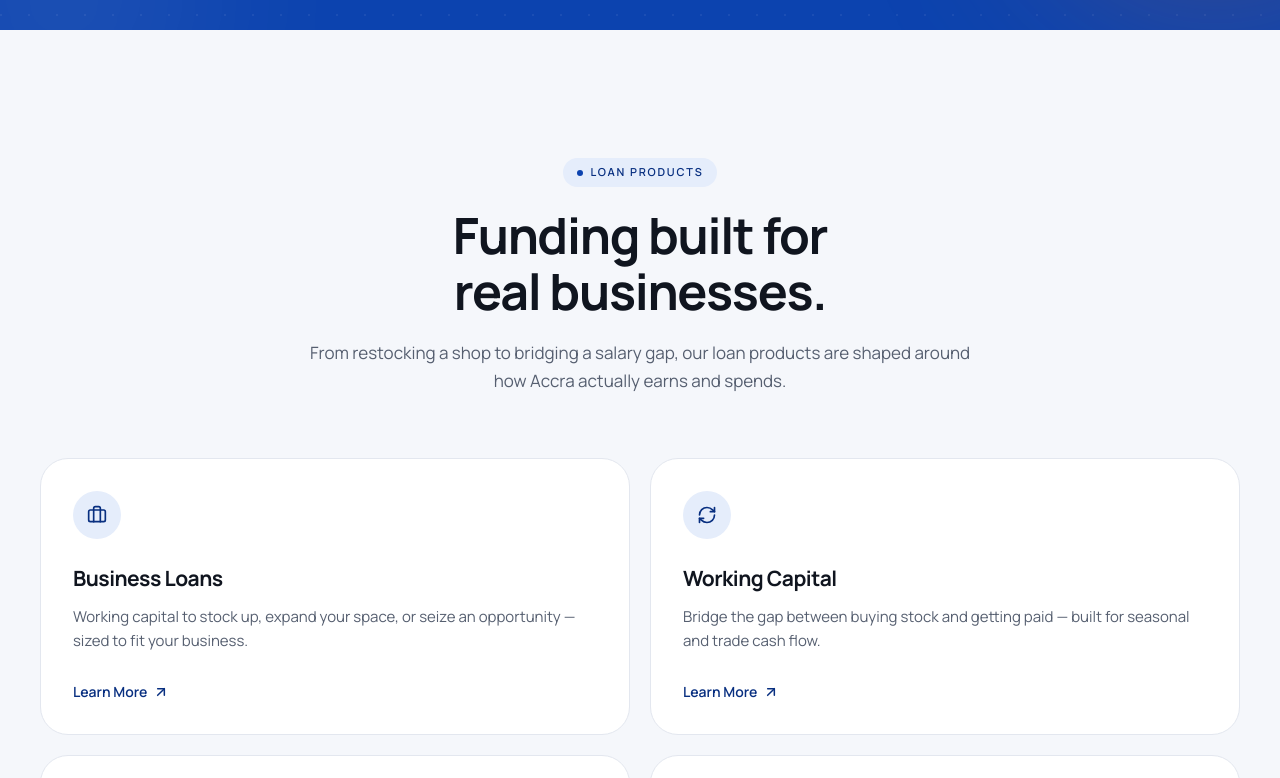
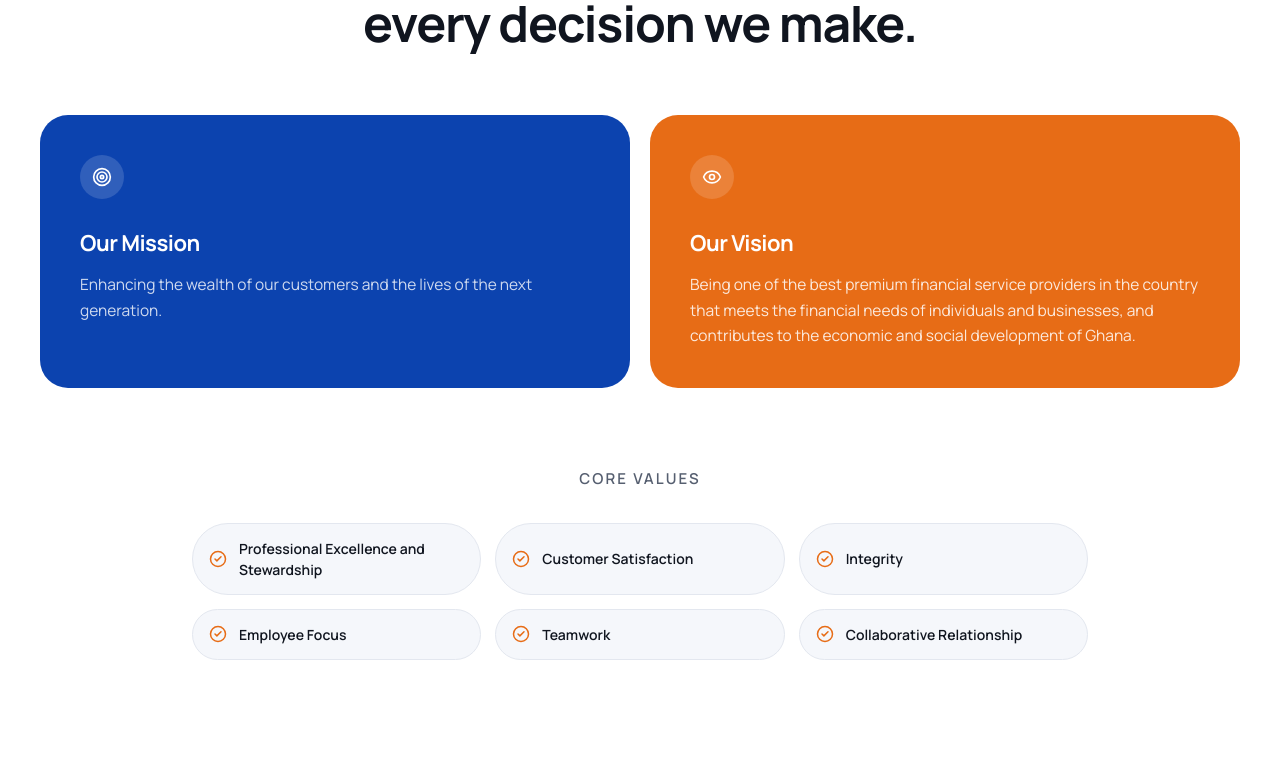
Before and after one commit to kwasiadabo/Dara2, a React (Vite) app: page / in a window 1280 px wide. Shown: the part 1963-2741 px from the top of the page. Built offline with nearby package versions, Linux system fonts and the light colour scheme.

Commit message:
first commit

```diff
--- a/src/components/layout/announcement-bar.tsx
+++ b/src/components/layout/announcement-bar.tsx
@@ -18,7 +18,7 @@ export function AnnouncementBar() {
         >
           <Container className="flex items-center justify-center gap-3 py-2.5 text-center">
             <p className="text-[13px] font-medium leading-snug text-white/90">
-              Simple financial solutions built for individuals and businesses in Ghana.
+              A locally owned lending house in Achimota, Accra — clear terms, fast decisions.
             </p>
             <button
               type="button"
--- a/src/components/layout/logo.tsx
+++ b/src/components/layout/logo.tsx
@@ -1,5 +1,5 @@
 import { cn } from "@/lib/utils";
-import logoIcon from "@/assets/brand/logo-icon.png";
+import logoIcon from "@/assets/brand/logo-mark.png";
 
 export function Logo({ className, dark = false }: { className?: string; dark?: boolean }) {
   return (
--- /dev/null
+++ b/src/components/sections/mission-vision.tsx
@@ -0,0 +1,84 @@
+import { motion } from "framer-motion";
+import { Target, Eye, CheckCircle2 } from "lucide-react";
+import { Container } from "@/components/ui/container";
+import { SectionHeading } from "@/components/ui/section-heading";
+import { mission, vision, coreValues } from "@/data/about";
+import { fadeUp, staggerChildren, viewportOnce } from "@/lib/motion";
+
+export function MissionVision() {
+  return (
+    <section className="bg-bg py-24 lg:py-32">
+      <Container>
+        <SectionHeading
+          eyebrow="About Dara"
+          title="The principles behind every decision we make."
+          align="center"
+          className="mx-auto max-w-2xl"
+        />
+
+        <motion.div
+          variants={staggerChildren(0.1)}
+          initial="hidden"
+          whileInView="visible"
+          viewport={viewportOnce}
+          className="mt-16 grid grid-cols-1 gap-5 lg:grid-cols-2"
+        >
+          <motion.div
+            id="our-mission"
+            variants={fadeUp}
+            className="rounded-[1.75rem] bg-primary p-9 text-white lg:p-10"
+          >
+            <span className="flex h-11 w-11 items-center justify-center rounded-full bg-white/15">
+              <Target className="h-5 w-5" strokeWidth={2} />
+            </span>
+            <h3 className="mt-7 text-[22px] font-bold tracking-tight">Our Mission</h3>
+            <p className="mt-3 text-[15.5px] leading-relaxed text-white/80">{mission}</p>
+          </motion.div>
+
+          <motion.div
+            id="our-vision"
+            variants={fadeUp}
+            className="rounded-[1.75rem] bg-accent p-9 text-white lg:p-10"
+          >
+            <span className="flex h-11 w-11 items-center justify-center rounded-full bg-white/15">
+              <Eye className="h-5 w-5" strokeWidth={2} />
+            </span>
+            <h3 className="mt-7 text-[22px] font-bold tracking-tight">Our Vision</h3>
+            <p className="mt-3 text-[15.5px] leading-relaxed text-white/85">{vision}</p>
+          </motion.div>
+        </motion.div>
+
+        <div id="core-values" className="mt-20">
+          <motion.h3
+            variants={fadeUp}
+            initial="hidden"
+            whileInView="visible"
+            viewport={viewportOnce}
+            className="text-center text-[15px] font-semibold uppercase tracking-[0.14em] text-ink-soft"
+          >
+            Core Values
+          </motion.h3>
+
+          <motion.div
+            variants={staggerChildren(0.06)}
+            initial="hidden"
+            whileInView="visible"
+            viewport={viewportOnce}
+            className="mx-auto mt-8 grid max-w-4xl grid-cols-1 gap-3.5 sm:grid-cols-2 lg:grid-cols-3"
+          >
+            {coreValues.map((value) => (
+              <motion.div
+                key={value}
+                variants={fadeUp}
+                className="flex items-center gap-3 rounded-2xl border border-border bg-bg-soft px-4 py-3.5"
+              >
+                <CheckCircle2 className="h-4.5 w-4.5 shrink-0 text-accent" strokeWidth={2} />
+                <span className="text-[14px] font-semibold text-ink">{value}</span>
+              </motion.div>
+            ))}
+          </motion.div>
+        </div>
+      </Container>
+    </section>
+  );
+}
--- /dev/null
+++ b/src/data/about.ts
@@ -0,0 +1,14 @@
+export const mission =
+  "Enhancing the wealth of our customers and the lives of the next generation.";
+
+export const vision =
+  "Being one of the best premium financial service providers in the country that meets the financial needs of individuals and businesses, and contributes to the economic and social development of Ghana.";
+
+export const coreValues: string[] = [
+  "Professional Excellence and Stewardship",
+  "Customer Satisfaction",
+  "Integrity",
+  "Employee Focus",
+  "Teamwork",
+  "Collaborative Relationship",
+];
--- a/src/data/navigation.ts
+++ b/src/data/navigation.ts
@@ -1,13 +1,23 @@
 export interface NavLink {
   label: string;
   href: string;
+  children?: NavLink[];
 }
 
 export const navLinks: NavLink[] = [
   { label: "Home", href: "/" },
   { label: "Loans", href: "/#loans" },
   { label: "How It Works", href: "/#how-it-works" },
-  { label: "About Us", href: "/#about" },
+  {
+    label: "About Us",
+    href: "/#about",
+    children: [
+      { label: "About Us", href: "/#about" },
+      { label: "Our Mission", href: "/#our-mission" },
+      { label: "Our Vision", href: "/#our-vision" },
+      { label: "Core Values", href: "/#core-values" },
+    ],
+  },
   { label: "Resources", href: "/#faq" },
   { label: "Contact", href: "/#contact" },
 ];
--- /dev/null
+++ b/src/hooks/use-hash-scroll.ts
@@ -0,0 +1,22 @@
+import { useEffect } from "react";
+import { useLocation } from "react-router-dom";
+
+export function useHashScroll() {
+  const { hash } = useLocation();
+
+  useEffect(() => {
+    if (!hash) return;
+
+    const id = hash.slice(1);
+    const scroll = () =>
+      document.getElementById(id)?.scrollIntoView({ behavior: "instant" as ScrollBehavior });
+
+    const frame = requestAnimationFrame(scroll);
+    const settle = setTimeout(scroll, 400);
+
+    return () => {
+      cancelAnimationFrame(frame);
+      clearTimeout(settle);
+    };
+  }, [hash]);
+}
--- a/src/index.css
+++ b/src/index.css
@@ -92,6 +92,10 @@
     scroll-behavior: auto;
   }
 
+  [id] {
+    scroll-margin-top: 6rem;
+  }
+
   body {
     background-color: var(--color-bg);
     color: var(--color-ink);
--- a/src/pages/home.tsx
+++ b/src/pages/home.tsx
@@ -1,5 +1,7 @@
 import { Hero } from "@/components/hero/hero";
 import { TrustSection } from "@/components/sections/trust-section";
+import { useHashScroll } from "@/hooks/use-hash-scroll";
+import { MissionVision } from "@/components/sections/mission-vision";
 import { StatsBanner } from "@/components/sections/stats-banner";
 import { LoanProducts } from "@/components/sections/loan-products";
 import { ProcessTimeline } from "@/components/sections/process-timeline";
@@ -11,10 +13,13 @@ import { FaqSection } from "@/components/sections/faq-section";
 import { FinalCta } from "@/components/sections/final-cta";
 
 export function Home() {
+  useHashScroll();
+
   return (
     <>
       <Hero />
       <TrustSection />
+      <MissionVision />
       <StatsBanner />
       <LoanProducts />
       <ProcessTimeline />
```
Also changed, not shown: src/components/layout/navbar.tsx (+83 -9 lines), src/assets/brand/logo-mark.png (added).
